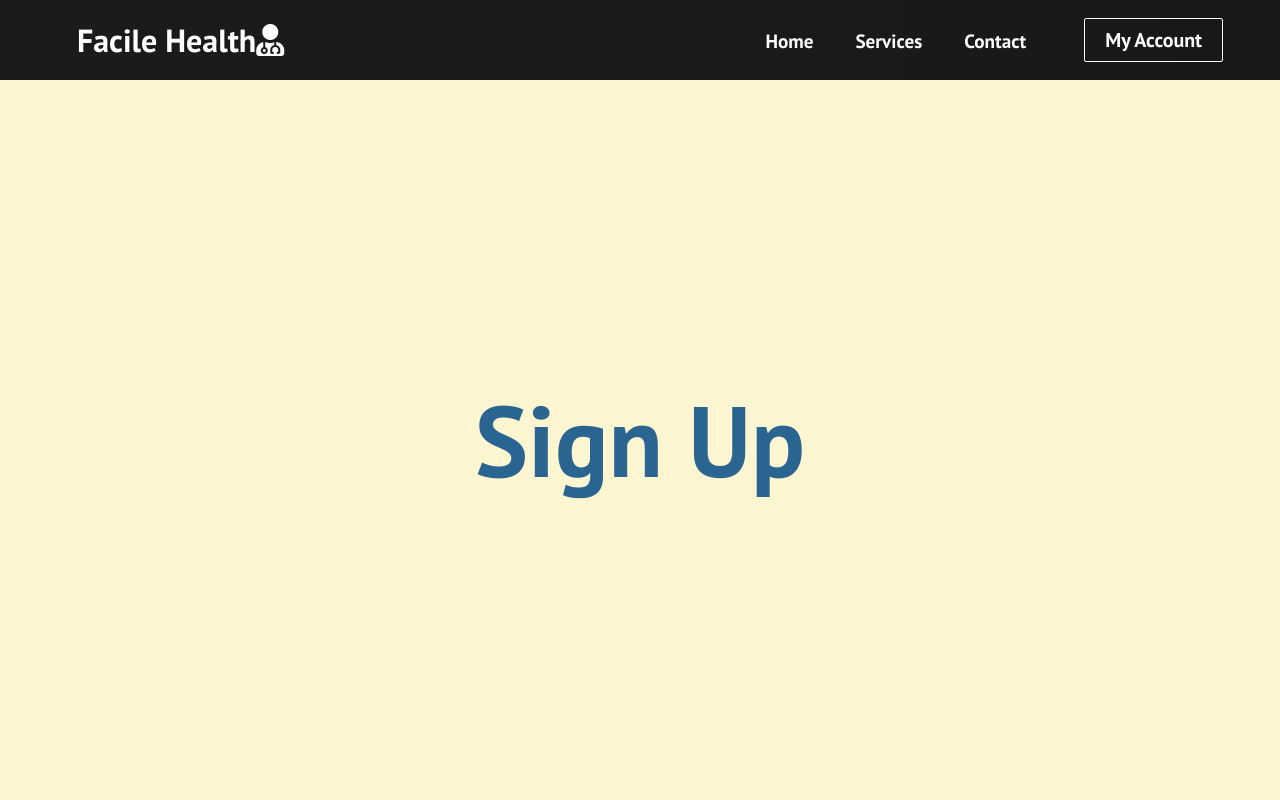
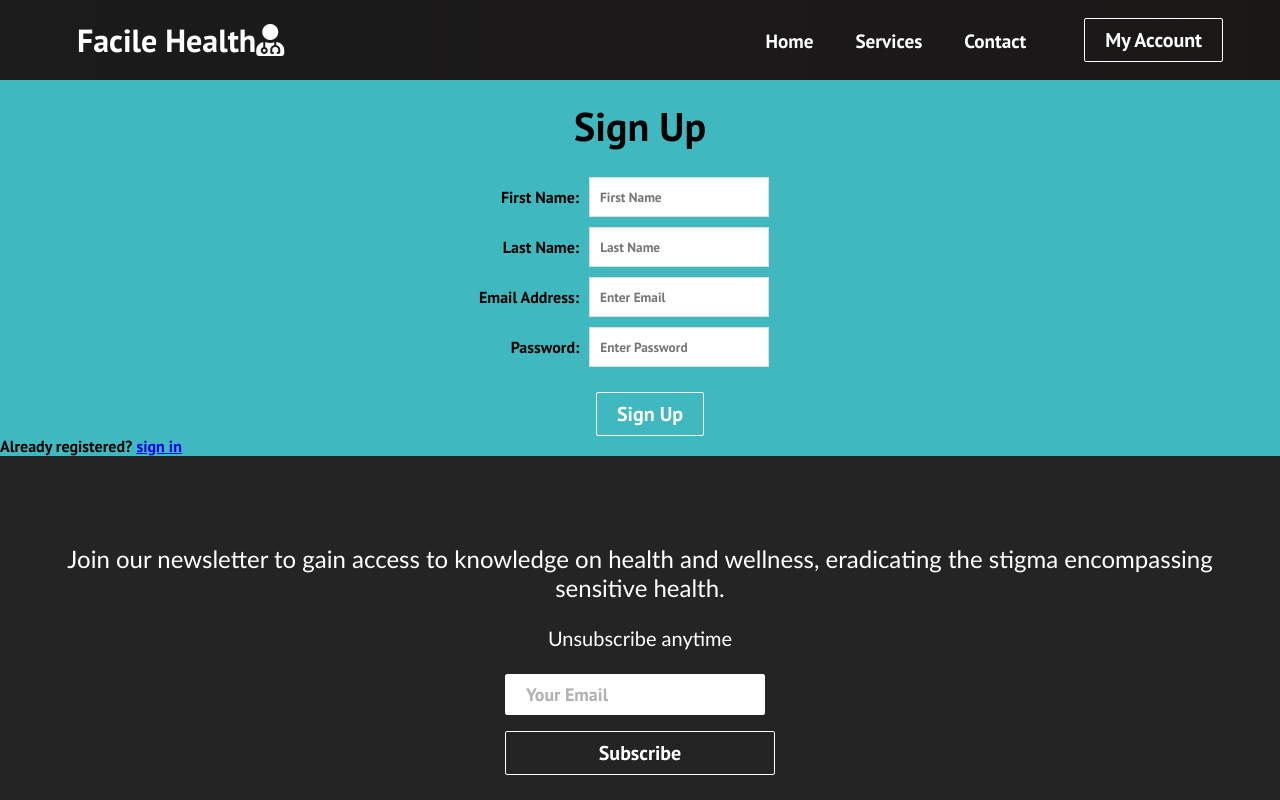
Before and after one commit to heeyane/facile-health, a React (Create React App) app in the folder facile-health-app/: page /sign-up in a window 1280 px wide. Shown: the top 800 px of the page. Built offline with nearby package versions, Linux system fonts and the light colour scheme; no server answers.

Commit message:
added sign in and sign up pages

```diff
--- a/facile-health-app/package.json
+++ b/facile-health-app/package.json
@@ -9,6 +9,7 @@
     "axios": "^0.21.1",
     "bootstrap": "^4.6.0",
     "react": "^17.0.1",
+    "react-bootstrap": "^1.5.1",
     "react-dom": "^17.0.1",
     "react-router-dom": "^5.2.0",
     "react-scripts": "4.0.3",
--- a/facile-health-app/src/App.css
+++ b/facile-health-app/src/App.css
@@ -48,6 +48,10 @@
   /*background-color: #fef6d0;*/
 }
 
+.form-container-inline{
+  background-color: #3FB9BF;
+}
+
 .searchBar {
   text-align: center;
   display: block;
--- a/facile-health-app/src/App.js
+++ b/facile-health-app/src/App.js
@@ -7,28 +7,28 @@ import Services from "./Components/Services";
 import Contact from "./Components/Contact";
 import SignUp from "./Components/SignUp";
 import Footer from "./Components/Footer";
+import SignIn from './Components/SignIn';
 import axios from "axios";
-import SearchBar from "./Components/SearchBar";
 
 function App() {
 
   // implementing API
 
-  const options = {
-    method: 'GET',
-    url: 'https://priaid-symptom-checker-v1.p.rapidapi.com/symptoms',
-    params: {language: 'en-gb', format: 'json'},
-    headers: {
-      'x-rapidapi-key': '8601a9bb56mshf0067549e2ddf73p143b20jsnd0f9360f365b',
-      'x-rapidapi-host': 'priaid-symptom-checker-v1.p.rapidapi.com'
-    }
-  };
-
-  axios.request(options).then(function (response) {
-    console.log(response.data);
-  }).catch(function (error) {
-    console.error(error);
-  });
+  // const options = {
+  //   method: 'GET',
+  //   url: 'https://priaid-symptom-checker-v1.p.rapidapi.com/symptoms',
+  //   params: {language: 'en-gb', format: 'json'},
+  //   headers: {
+  //     'x-rapidapi-key': '8601a9bb56mshf0067549e2ddf73p143b20jsnd0f9360f365b',
+  //     'x-rapidapi-host': 'priaid-symptom-checker-v1.p.rapidapi.com'
+  //   }
+  // };
+  //
+  // axios.request(options).then(function (response) {
+  //   console.log(response.data);
+  // }).catch(function (error) {
+  //   console.error(error);
+  // });
 
   return (
     <>
@@ -39,6 +39,7 @@ function App() {
         <Route path='/services' component={Services} />
         <Route path='/contact' component={Contact} />
         <Route path='/sign-up' component={SignUp} />
+        <Route path='/sign-in' component={SignIn} />
       </Switch>
       <Footer />
     </Router>
--- a/facile-health-app/src/Components/Landing.css
+++ b/facile-health-app/src/Components/Landing.css
@@ -9,6 +9,7 @@
     align-items: center;
     /*box-shadow: inset 0 0 0 1000px rgba(0,0,0,0.2);*/
     object-fit: contain;
+    margin: 0 auto;
 }
 
 .landing-container > h1 {
--- a/facile-health-app/src/Components/SearchPage.js
+++ b/facile-health-app/src/Components/SearchPage.js
@@ -44,6 +44,7 @@ const SearchPage = (props) => {
             />
 
             {input.length > 3 && <SymptomList symptomList={symptomList}/>}
+
         </>
     );
 }
--- /dev/null
+++ b/facile-health-app/src/Components/SignIn.css
@@ -0,0 +1,51 @@
+.first-sign-in{
+    display: flex;
+    flex-flow: row wrap;
+    align-items: center;
+    justify-content: center;
+    margin-right: 2px;
+
+}
+
+.second-sign-in{
+    display: flex;
+    flex-flow: row wrap;
+    align-items: center;
+    justify-content: center;
+    margin-left: 29px;
+}
+
+.third-sign-in{
+    display: flex;
+    flex-flow: row wrap;
+    align-items: center;
+    justify-content: center;
+    margin-right: 30px;
+}
+
+
+.form-container-inline label{
+    margin: 5px 10px 5px 0;
+}
+
+.form-container-inline input {
+    vertical-align: middle;
+    margin: 5px 10px 5px 0;
+    padding: 10px;
+    background-color: #fff;
+    border: 1px solid #ddd;
+}
+
+
+.sign-in-title {
+    font-size: 40px;
+    text-align: center;
+}
+
+.sign-in-btn {
+    width: 100%;
+    justify-content: center;
+    align-items: center;
+    display: flex;
+    margin-left: 14px;
+}
--- /dev/null
+++ b/facile-health-app/src/Components/SignIn.js
@@ -0,0 +1,47 @@
+import React from 'react'
+import '../App.css'
+import './SignIn.css'
+import {Button} from "./Button";
+import './Button.css'
+
+// <h1 className='sign-up'>Sign Up</h1>
+
+export default function SignIn() {
+    return (
+        <form className='form-container-inline'>
+            <br/>
+            <h3 className='sign-in-title'>Sign In</h3>
+            <br/>
+
+            <div className='form-wrapper'>
+
+                <div className='first-sign-in'>
+                    <label>Email Address:</label>
+                    <input type="text" className="form-control" placeholder="Email Address" />
+                </div>
+
+                <div className='second-sign-in'>
+                    <label>Password:</label>
+                    <input type="text" className="form-control" placeholder="Password" />
+                </div>
+
+                <div className='third-sign-in'>
+                    <label>Confirm Password:</label>
+                    <input type="email" className="form-control" placeholder="Confirm Password" />
+                </div>
+
+            </div>
+
+            <br/>
+
+            <div className="sign-in-btn">
+                <Button type='submit' className='btns' buttonStyle='btn--outline'
+                        buttonSize='btn--medium'>Sign In
+                </Button>
+            </div>
+            <br/>
+            {/*<button type="submit" className="btn btn-primary btn-block">Sign Up</button>*/}
+
+        </form>
+    );
+}
--- /dev/null
+++ b/facile-health-app/src/Components/SignUp.css
@@ -0,0 +1,57 @@
+.first{
+    display: flex;
+    flex-flow: row wrap;
+    align-items: center;
+    justify-content: center;
+    /*margin-left: -6px;*/
+}
+
+.second{
+    display: flex;
+    flex-flow: row wrap;
+    align-items: center;
+    justify-content: center;
+    margin-left: 2px;
+}
+
+.third{
+    display: flex;
+    flex-flow: row wrap;
+    align-items: center;
+    justify-content: center;
+    margin-right: 22px;
+}
+
+.fourth{
+    display: flex;
+    flex-flow: row wrap;
+    align-items: center;
+    justify-content: center;
+    margin-left: 10px;
+}
+
+.form-container-inline label{
+    margin: 5px 10px 5px 0;
+}
+
+.form-container-inline input {
+    vertical-align: middle;
+    margin: 5px 10px 5px 0;
+    padding: 10px;
+    background-color: #fff;
+    border: 1px solid #ddd;
+}
+
+
+.sign-up-title {
+    font-size: 40px;
+    text-align: center;
+}
+
+.sign-up-btn {
+    width: 100%;
+    justify-content: center;
+    align-items: center;
+    display: flex;
+    margin-left: 10px;
+}
--- a/facile-health-app/src/Components/SignUp.js
+++ b/facile-health-app/src/Components/SignUp.js
@@ -1,8 +1,52 @@
 import React from 'react'
 import '../App.css'
+import './SignUp.css'
+import {Button} from "./Button";
+import './Button.css'
+
+// <h1 className='sign-up'>Sign Up</h1>
 
 export default function SignUp() {
     return (
-        <h1 className='sign-up'>Sign Up</h1>
-    )
+        <form className='form-container-inline'>
+            <br/>
+            <h3 className='sign-up-title'>Sign Up</h3>
+            <br/>
+
+            <div className='form-wrapper'>
+
+                <div className='first'>
+                    <label>First Name:</label>
+                    <input type="text" className="form-control" placeholder="First Name" />
+                </div>
+
+                <div className='second'>
+                <label>Last Name:</label>
+                <input type="text" className="form-control" placeholder="Last Name" />
+                </div>
+
+                <div className='third'>
+                <label>Email Address:</label>
+                <input type="email" className="form-control" placeholder="Enter Email" />
+                </div>
+
+                <div className='fourth'>
+                <label>Password:</label>
+                <input type="password" className="form-control" placeholder="Enter Password" />
+                </div>
+            </div>
+
+            <br/>
+
+            <div className="sign-up-btn">
+                <Button type='submit' className='btns' buttonStyle='btn--outline'
+                        buttonSize='btn--medium'>Sign Up
+                </Button>
+            </div>
+            {/*<button type="submit" className="btn btn-primary btn-block">Sign Up</button>*/}
+            <p className="forgot-password text-right">
+                Already registered? <a href="/sign-in">sign in</a>
+            </p>
+        </form>
+    );
 }
--- a/facile-health-app/src/Components/SymptomList.js
+++ b/facile-health-app/src/Components/SymptomList.js
@@ -8,7 +8,7 @@ const SymptomList = ({symptomList=[]}) => {
                 if (data) {
                     return (
                         <div key={data.Name}>
-                            <h1>{data.Name}</h1>
+                            <h3>{data.Name}</h3>
                         </div>
                     )
                 }
```
Also changed, not shown: 1 other file (tests, documents, lock files or other folders).
